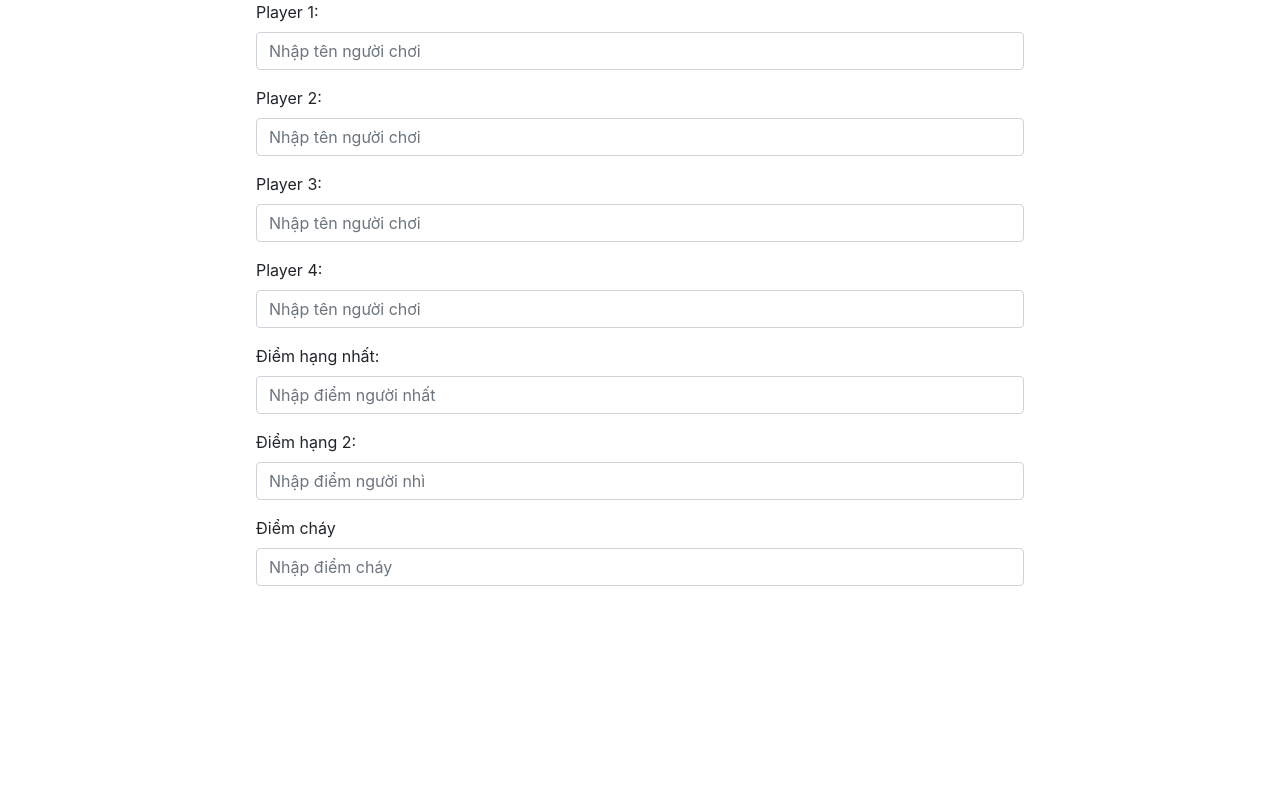
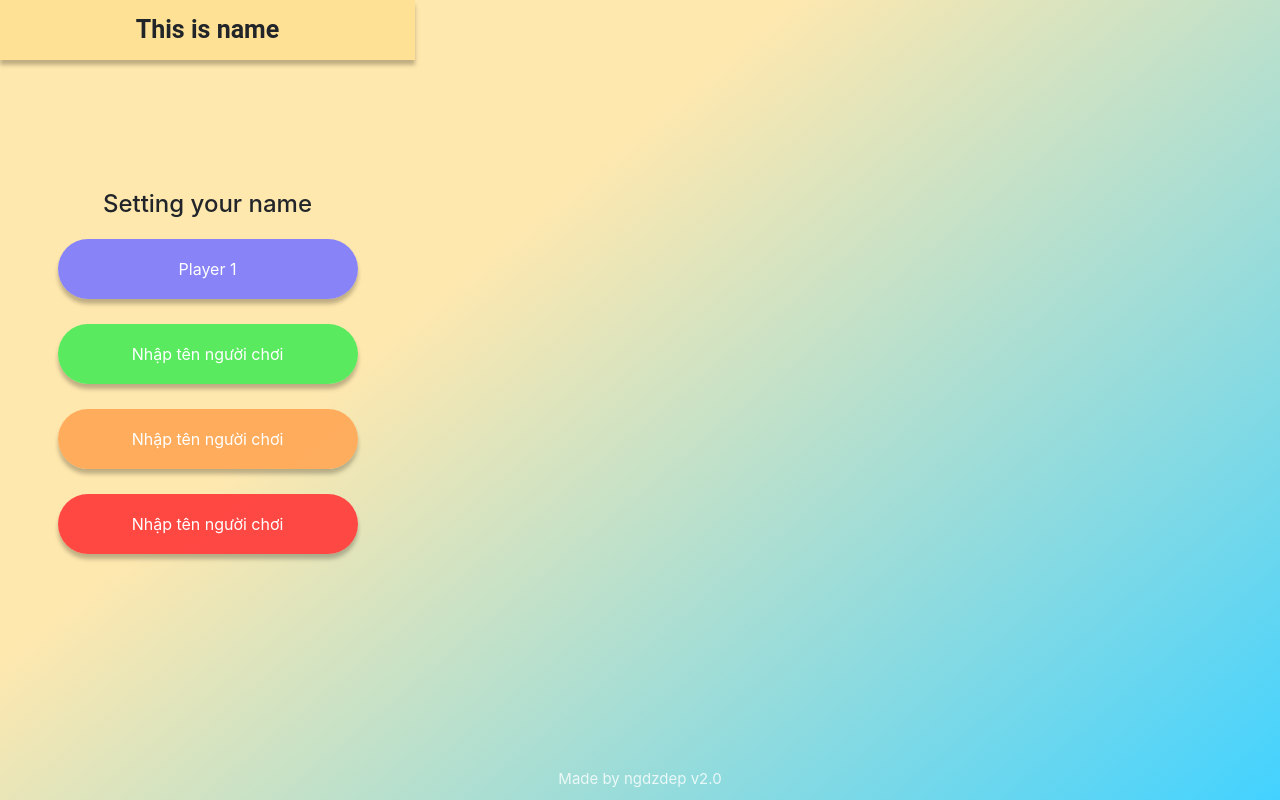
Before and after one commit to ngocducvo/score-calc, a plain HTML site: page index.html in a window 1280 px wide. Drawn offline with nearby package versions, Linux system fonts and the light colour scheme.

Commit message:
v2.0 update
edit view v2

```diff
--- a/index.css
+++ b/index.css
@@ -1,6 +1,75 @@
+body {
+    margin:0;
+    padding:0;
+    margin-top: 0;
+    height: 100vh;
+    background-image: linear-gradient(140deg,#FFE8AE 35%,#42D2FF);
+    max-width: 415px;
+}
+h4 {
+    text-align: center;
+}
+.mt-60 {
+    margin-top: 130px;
+}
+.header{
+    height: 60px;
+    background-color: #FFE195;
+    box-shadow: 0px 5px 4px rgb(0,0,0,0.25);
+    text-align: center;
+    font-size: 25px;
+    font-weight: bold;
+    font-family: Roboto;
+    line-height: 60px;
+}
+.footer{
+    position: fixed;
+    bottom: 10px;
+    text-align: center;
+    width: 100%;
+    color: rgb(255,255,255,0.8);
+    font-size: 15px;
+}
+
+.color-1{
+    background-color: rgb(124,121,255,0.9);
+    border: rgb(124,121,255);
+}
+.color-2{
+    background-color: rgb(71,234,87,0.9);
+    border: rgb(71,234,87);
+}
+.color-3{
+    background-color: rgb(255,166,84,0.9);
+    border: rgb(255,166,84);
+}
+.color-4{
+    background-color: rgb(255,55,55,0.9);
+    border: rgb(255,55,55);
+}
+
+
+.input-name-group{
+    margin-top: 20px;
+    position: relative;
+    margin-left: calc((100% - 300px)/2);
+}
 .input-name{
-    width: 60%;
-    margin-left: 20%;
+    display: inline;
+    width: 300px;
+    height: 60px;
+    box-shadow: 0px 5px 4px rgb(0,0,0,0.25);
+    margin-bottom: 25px;
+    text-align: center;
+    color: white;
+    border-radius: 30px;
+    margin-left: auto;
+}
+.input-name::placeholder{
+    color: white;
+}
+.input-name:focus-visible{
+    box-shadow: 7px 7px 10px rgb(102,255,255,0.8);
 }
 
 .score-input{
@@ -129,13 +198,19 @@
     width: 20%;
 }
 
-
+/* tbody {
+  display: block;
+  height: 50px;
+  overflow: auto;
+} */
 .section {
   display: flex;
   overflow-x: auto;
   scroll-snap-type: x mandatory;
+  height: calc(100% - 60px);
 }
 .section__item {
   scroll-snap-align: start;
   flex: 0 0 100%;
+  height: 100%;
 }
--- a/index.html
+++ b/index.html
@@ -3,7 +3,7 @@
 	<head>
 		<!-- Required meta tags -->
 		<meta charset="utf-8">
-		<meta name="viewport" content="width=device-width, initial-scale=1, shrink-to-fit=no">
+		<meta name="viewport" content="width=device-width, height=device-height, initial-scale=1, shrink-to-fit=no">
 
 		<!-- Bootstrap CSS -->
 		<link rel="stylesheet" href="https://maxcdn.bootstrapcdn.com/bootstrap/4.0.0/css/bootstrap.min.css" integrity="sha384-Gn5384xqQ1aoWXA+058RXPxPg6fy4IWvTNh0E263XmFcJlSAwiGgFAW/dAiS6JXm" crossorigin="anonymous">
@@ -12,31 +12,21 @@
 	</head>
 	<body>
 		<div class="header">
+			This is name
+		</div>
 
-		</div>
         <!-- Name input -->
 		<div class="section">
 			<div class="section__item">
-				<div class="input-name">
-					<div class="form-group">
-						<label for="">Player 1:</label>
-						<input type="text" class="form-control" name="player-name" id="player1" aria-describedby="helpId" placeholder="Nhập tên người chơi">
-					</div>
-					<div class="form-group">
-						<label for="">Player 2:</label>
-						<input type="text" class="form-control" name="player-name" id="player2" aria-describedby="helpId" placeholder="Nhập tên người chơi">
-					</div>
-					<div class="form-group">
-						<label for="">Player 3:</label>
-						<input type="text" class="form-control" name="player-name" id="player3" aria-describedby="helpId" placeholder="Nhập tên người chơi">
-					</div>
-					<div class="form-group">
-						<label for="">Player 4:</label>
-						<input type="text" class="form-control" name="player-name" id="player4" aria-describedby="helpId" placeholder="Nhập tên người chơi">
-					</div>
+				<h4 class="mt-60">Setting your name</h4>
+				<div class="input-name-group">
+					<input type="text" class="input-name color-1" id="player1" placeholder="Player 1">
+					<input type="text" class="input-name color-2" id="player2" placeholder="Nhập tên người chơi">
+					<input type="text" class="input-name color-3" id="player3" placeholder="Nhập tên người chơi">
+					<input type="text" class="input-name color-4" id="player4" placeholder="Nhập tên người chơi">
 				</div>
 
-				<div class="input-name">
+				<!-- <div class="input-name-group">
 					<div class="form-group">
 						<label for="">Điểm hạng nhất:</label>
 						<input type="number" class="form-control" name="score-rank" id="score1" aria-describedby="helpId" placeholder="Nhập điểm người nhất">
@@ -45,21 +35,12 @@
 						<label for="">Điểm hạng 2:</label>
 						<input type="number" class="form-control" name="score-rank" id="score2" aria-describedby="helpId" placeholder="Nhập điểm người nhì">
 					</div>
-					<!-- <div class="form-group">
-						<label for="">Điểm hạng 3:</label>
-						<input type="number" class="form-control" name="score-rank" id="score3" aria-describedby="helpId" placeholder="Nhập điểm người ba">
-						<small id="helpId" class="form-text text-muted">Có thể không nhập</small>
-					</div>
-					<div class="form-group">
-						<label for="">Điểm hạng 4:</label>
-						<input type="number" class="form-control" name="score-rank" id="score4" aria-describedby="helpId" placeholder="Nhập điểm người tư">
-						<small id="helpId" class="form-text text-muted">Có thể không nhập</small>
-					</div> -->
+
 					<div class="form-group">
 						<label for="">Điểm cháy</label>
 						<input type="number" class="form-control" name="score-rank" id="score-rule1" aria-describedby="helpId" placeholder="Nhập điểm cháy">
 					</div>
-				</div>
+				</div> -->
 			</div>
 			<div class="section__item">
 						<!-- Score input types -->
@@ -139,6 +120,7 @@
 						</div>
 			</div>
 		</div>
+		<div class="footer">Made by ngdzdep v2.0</div>
 
 
 
--- a/main.js
+++ b/main.js
@@ -195,3 +195,7 @@ type.onclick = function(){
         specialType.style.display = "none"
       }
 }
+
+//Reset
+
+//Undo
```
Lines whose indentation alone changed are shown as unchanged.
